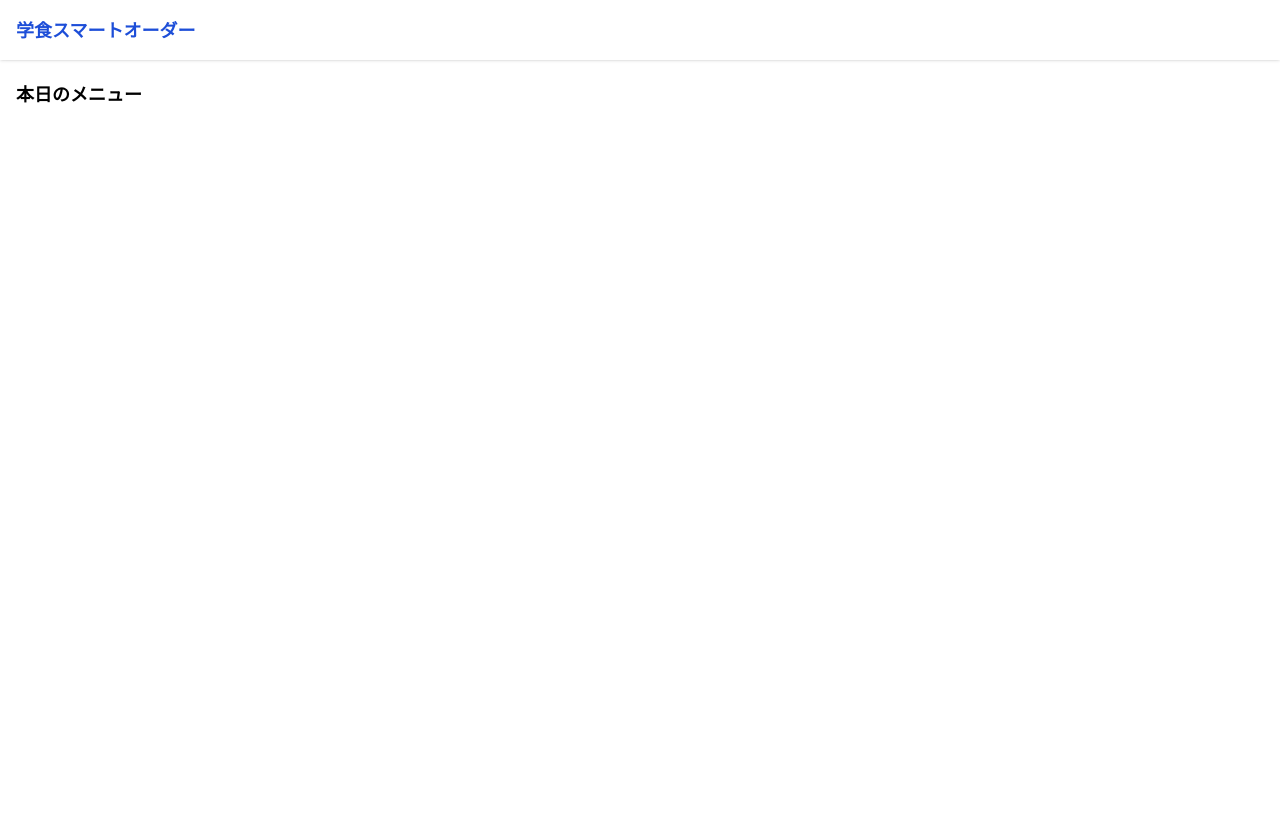
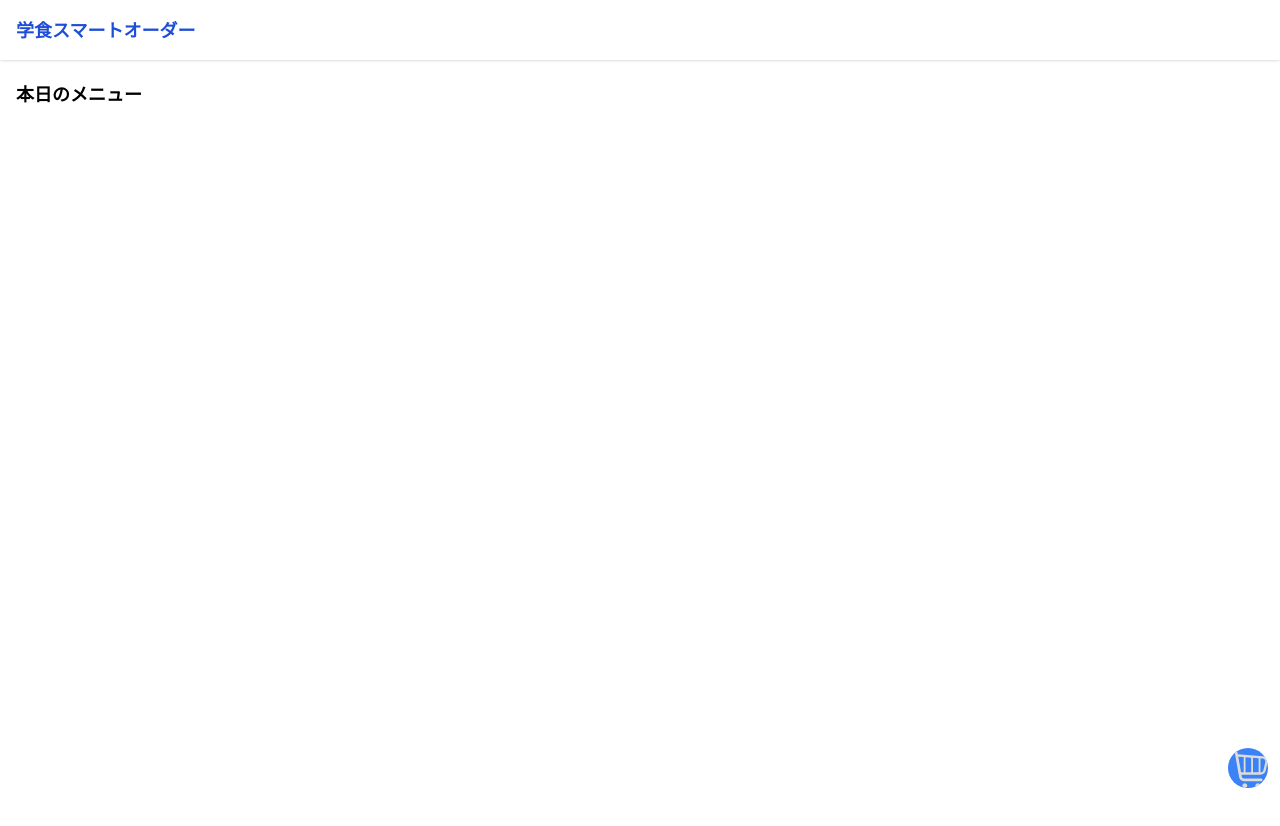
Before and after one commit to Naru9595/mugitya, a React (Vite) app in the folder cafe-order-manage/: page /userMenu in a window 1280 px wide. Shown: the top 826 px of the page. After the commit the page ends 800 px from the top, so only its background shows below. Built offline with nearby package versions, Linux system fonts and the light colour scheme.

Commit message:
ユーザーのメイン画面にカートアイコンを追加

```diff
--- a/cafe-order-manage/src/user/userMenu/page.tsx
+++ b/cafe-order-manage/src/user/userMenu/page.tsx
@@ -1,7 +1,9 @@
+import shoppingCart from '../../icons/shoppingCart.svg';
+
 function UserMenu(){
     return (
         <>
-            <div className="w-full h-screen gb-white">
+            <div className="w-full gb-white">
                 <div className="fixed top-0 bg-white z-10 shadow w-full">
                     <div className="flex m-4">
                         <div className="text-blue-700 text-lg font-bold">
@@ -12,6 +14,9 @@ function UserMenu(){
                 <div className="mt-20 ml-4 text-lg font-bold">
                     本日のメニュー
                 </div>
+                <button>
+                    <img src={shoppingCart} alt="カート" className="bg-blue-500 rounded-full w-10 h-10 fixed bottom-3 right-3" />
+                </button>
             </div>
         </>
     )
```
Also changed, not shown: cafe-order-manage/src/icons/shoppingCart.svg (added).
